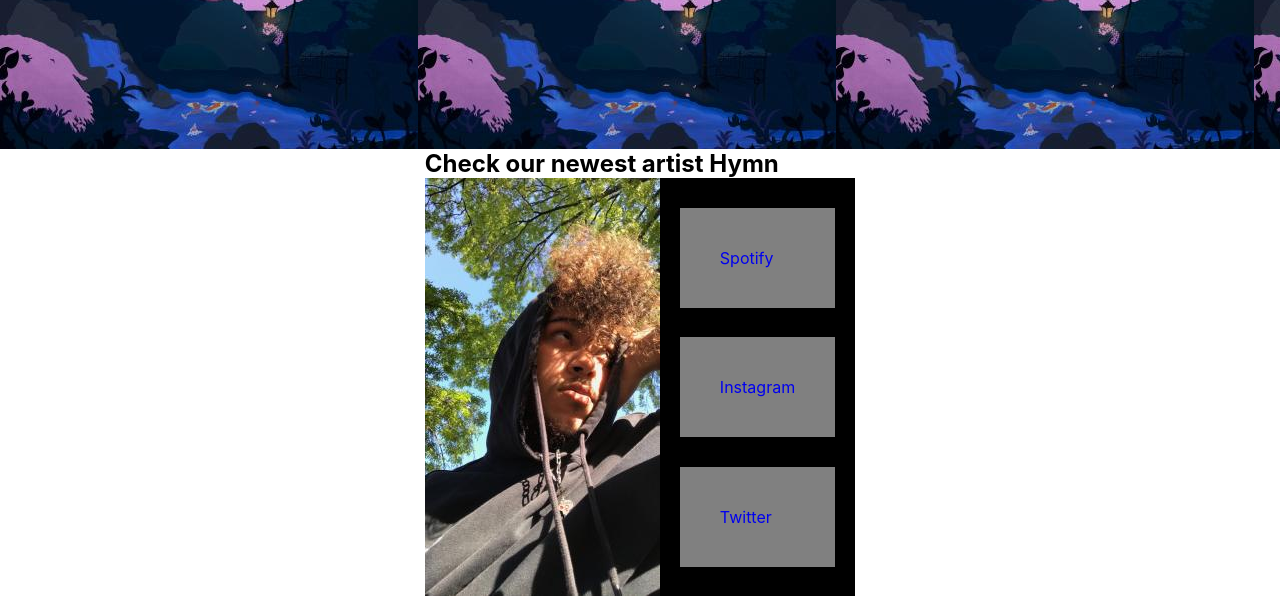
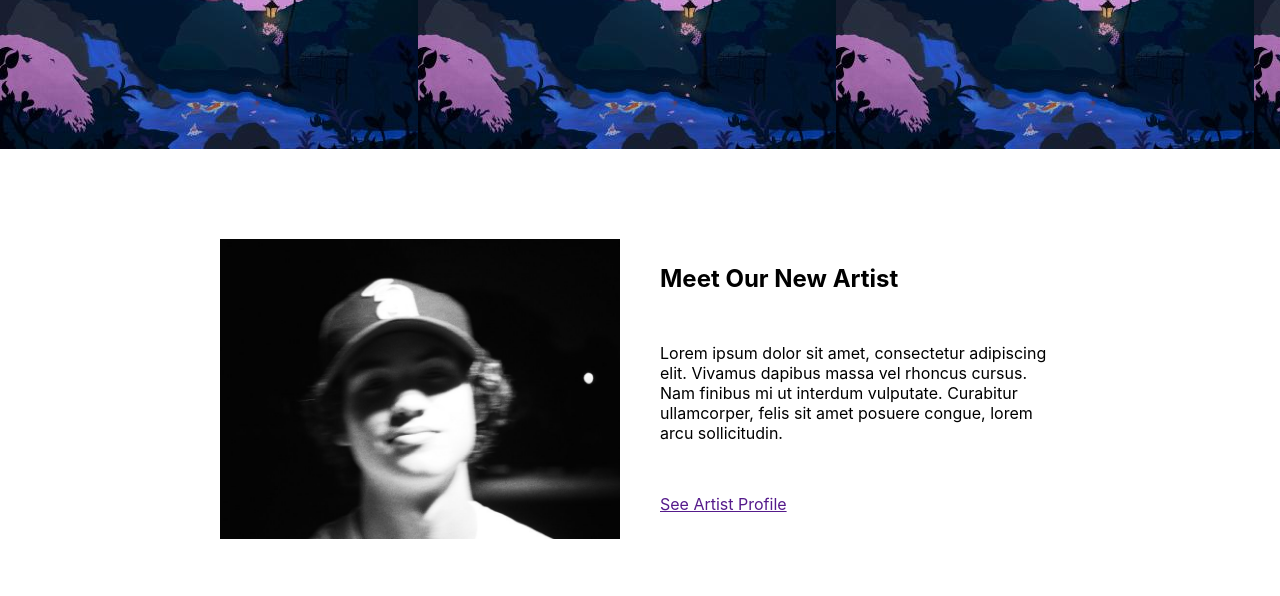
Before and after one commit to TehillahK/anda, a React app: page / in a window 1280 px wide. Shown: the part 411-1007 px from the top of the page. After the commit the page ends 950 px from the top, so only its background shows below. Built offline with nearby package versions, Linux system fonts and the light colour scheme.

Commit message:
added new artist section

```diff
--- a/src/presentation/components/NewestArtist.js
+++ b/src/presentation/components/NewestArtist.js
@@ -1,33 +1,32 @@
 import React from "react";
-import ArtistImage from "../assets/hymn.jpg"
-const style = () => {
+import ArtistImage from "../assets/cassette.jpg"
 
-}
 
 function ArtistLinks(){
     return(
-        <div className="links">
-            <a href="#">Spotify</a>
-            <a href="#">Instagram</a>
-            <a href="#">Twitter</a>
+        <div className="new-artist-intro">
+            <h2>Meet Our New Artist </h2>
+            <p>Lorem ipsum dolor sit amet, consectetur adipiscing elit. Vivamus dapibus massa vel rhoncus cursus. Nam
+                finibus mi ut interdum vulputate. Curabitur ullamcorper, felis sit amet posuere congue, lorem arcu
+                sollicitudin. </p>
+            <a href="">See Artist Profile</a>
         </div>
     )
 }
 function ArtistTable(){
     return (
         <div className="artistTable">
-            <img src={ArtistImage} alt={"Artist"} />
+            <img style={{width:"400px" ,height:"300px"}} src={ArtistImage} alt={"Artist"} />
             <ArtistLinks />
         </div>
     )
 }
 const NewestArtist = (props) => {
   return(
-      <div style={{display:"flex",justifyContent:"space-evenly"}}>
-          <div>
-            <h2>Check our newest artist {props.name}</h2>
+      <div className="container">
+
             <ArtistTable />
-          </div>
+
       </div>
   )
 }
--- a/src/presentation/scss/globals.scss
+++ b/src/presentation/scss/globals.scss
@@ -6,6 +6,7 @@
 html{
   font-size: 100%;
   box-sizing: border-box;
+  scroll-behavior: smooth;
 }
 body{
  max-width: 100%;
--- a/src/presentation/scss/home.scss
+++ b/src/presentation/scss/home.scss
@@ -1,6 +1,11 @@
 
 .container{
   display: grid;
+}
+.container-main{
+  display: grid;
+  grid-auto-rows: auto auto;
+  grid-gap: 90px;
 }
 .adMainPage{
   display: flex;
@@ -8,30 +13,15 @@
   justify-content: center;
   align-items: center;
 }
-.new-artist{
+.new-artist-intro{
   display: flex;
   flex-direction: column;
-  background-color: red;
-  div{
-    justify-content: center;
-    align-items: center;
-  }
+  justify-content:space-around;
 }
 .artistTable{
   display: grid;
-  grid-template-columns: auto auto;
-  grid-gap: 0;
-  .links{
-    display: flex;
-    flex-direction: column;
-    justify-content: space-evenly;
-    background-color: black;
-    padding-left: 20px;
-    padding-right: 20px;
-    a{
-      text-decoration: none;
-      background-color: gray;
-      padding: 40px;
-    }
-  }
+  grid-template-columns: 400px 400px;
+  justify-content: center;
+  grid-gap: 40px;
+
 }
--- a/src/presentation/views/HomePage.js
+++ b/src/presentation/views/HomePage.js
@@ -6,10 +6,11 @@ const HomePage = () => {
   return(
       <div>
           <Navbar />
-          <div className="container">
-            <HomeAd />
+          <div className="container-main">
+              <HomeAd />
+              <NewestArtist />
           </div>
-          <NewestArtist />
+
       </div>
   )
 }
```
Also changed, not shown: src/presentation/assets/cas2.jpg (added), src/presentation/assets/cassette.jpg (added).
